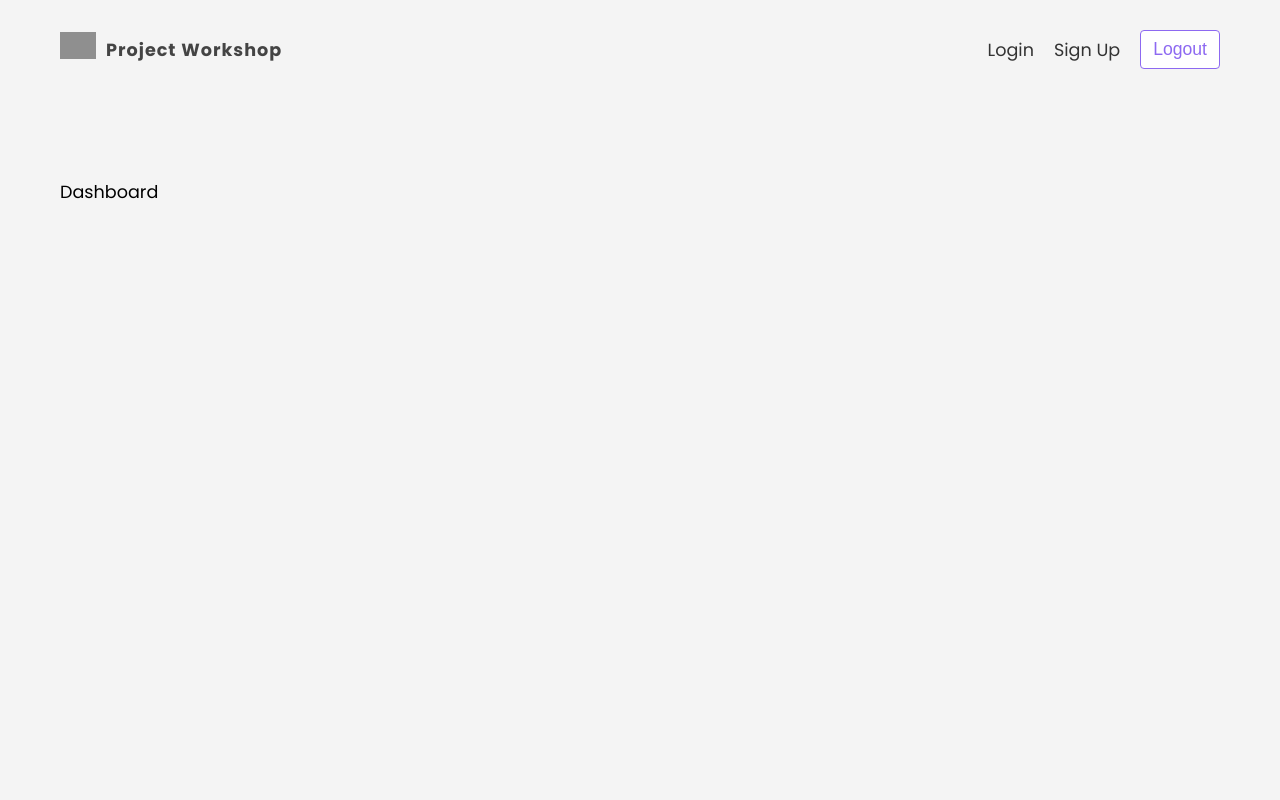
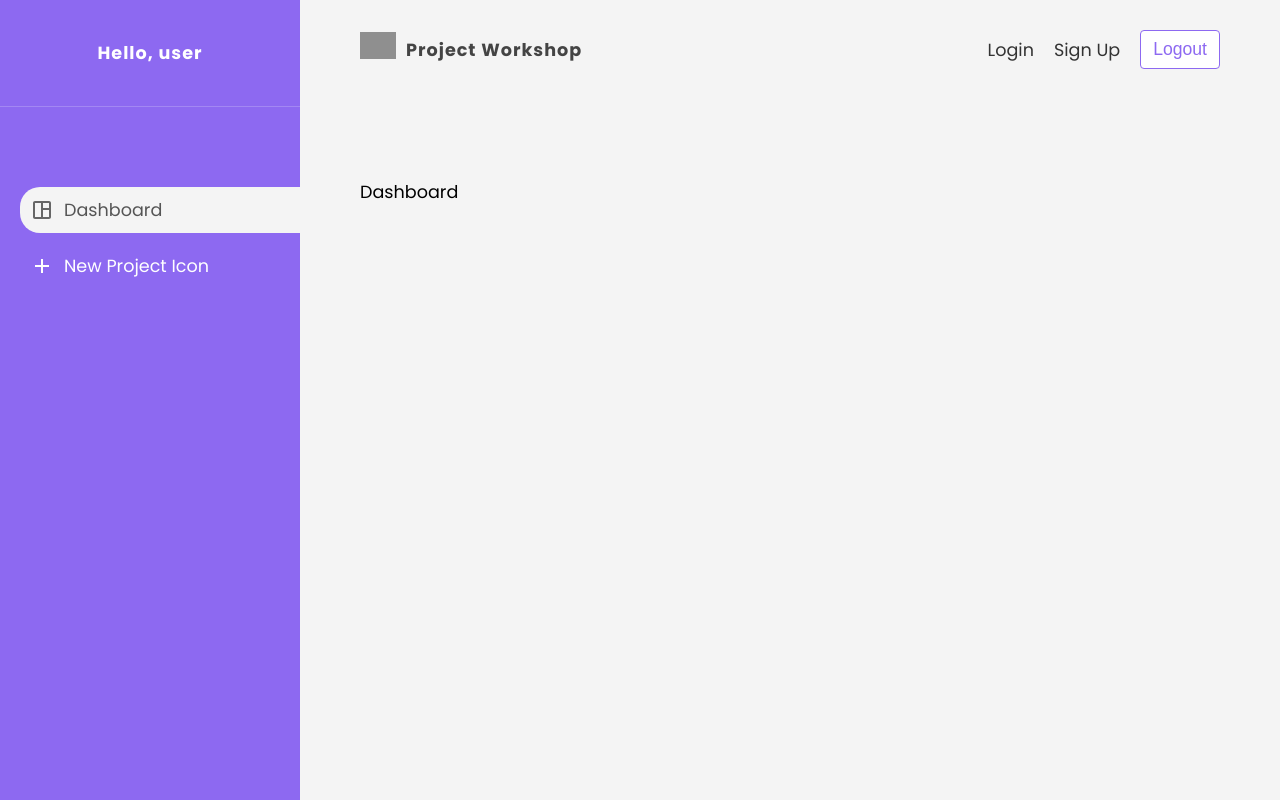
Before and after one commit to manny53365/project-management-site-reactjs, a React (Create React App) app: page / in a window 1280 px wide. Built offline with nearby package versions, Linux system fonts and the light colour scheme; grey boxes are pictures that could not be loaded; the HTML template or start-up script is replaced by a standard one.

Commit message:
added the sidebar to display on all parts of the app for now

```diff
--- a/src/App.jsx
+++ b/src/App.jsx
@@ -8,11 +8,13 @@ import Signup from './pages/signup/Signup';
 import Create from './pages/create/Create';
 import Project from './pages/project/Project';
 import Navbar from './components/Navbar';
+import Sidebar from './components/Sidebar';
 
 function App() {
   return (
     <div className="App">
         <BrowserRouter>
+          <Sidebar/>
           <div className='container'>
             <Navbar/>
             <Switch>
--- a/src/components/Sidebar.jsx
+++ b/src/components/Sidebar.jsx
@@ -14,7 +14,7 @@ export default function Sidebar() {
                 <nav className='links'>
                     <ul>
                         <li>
-                            <NavLink to='/'>
+                            <NavLink exact to='/'>
                                 <img src={DashboardIcon} alt="Dashboard icon"/>
                                 <span>Dashboard</span>
                             </NavLink>
```
